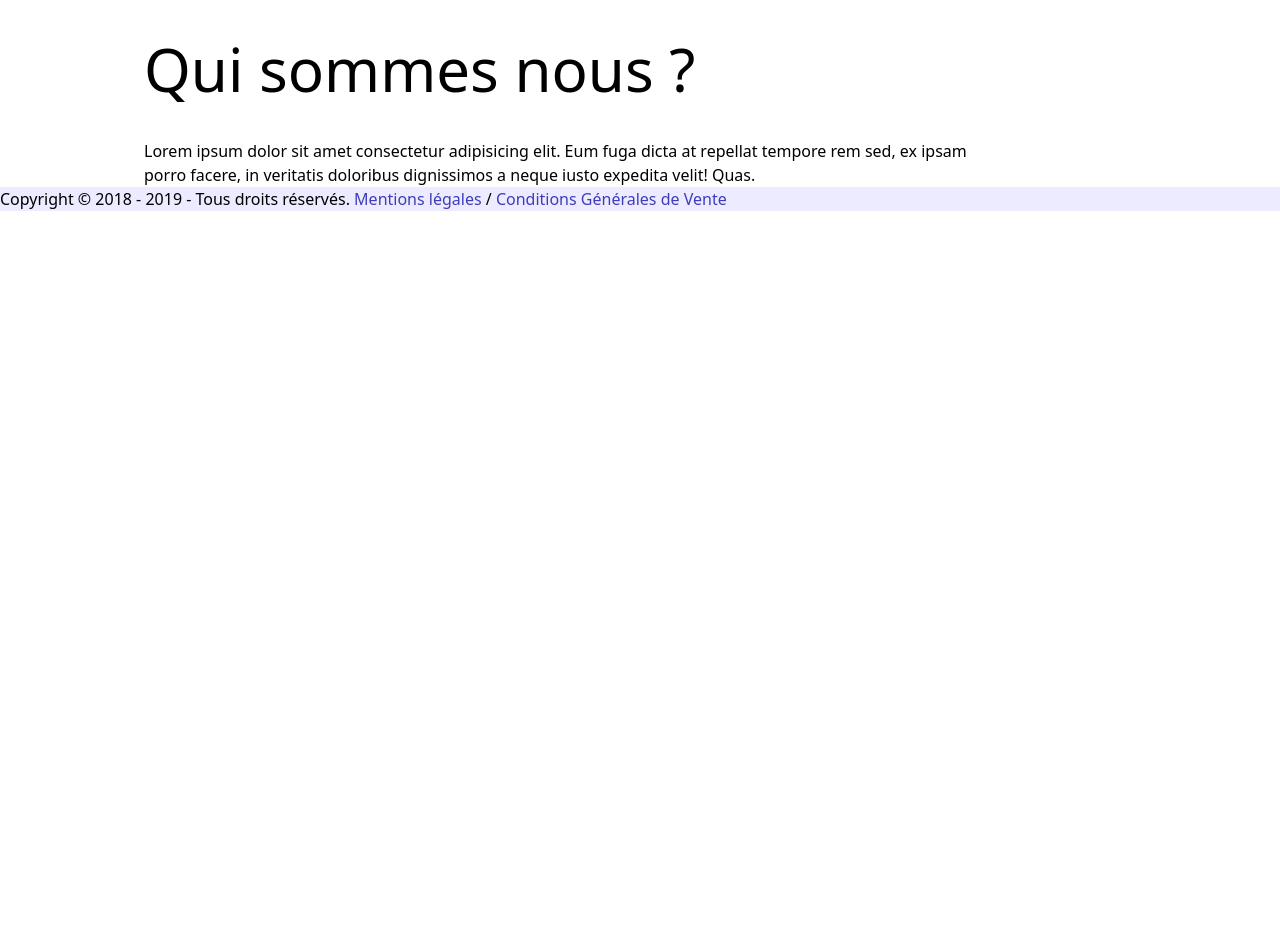
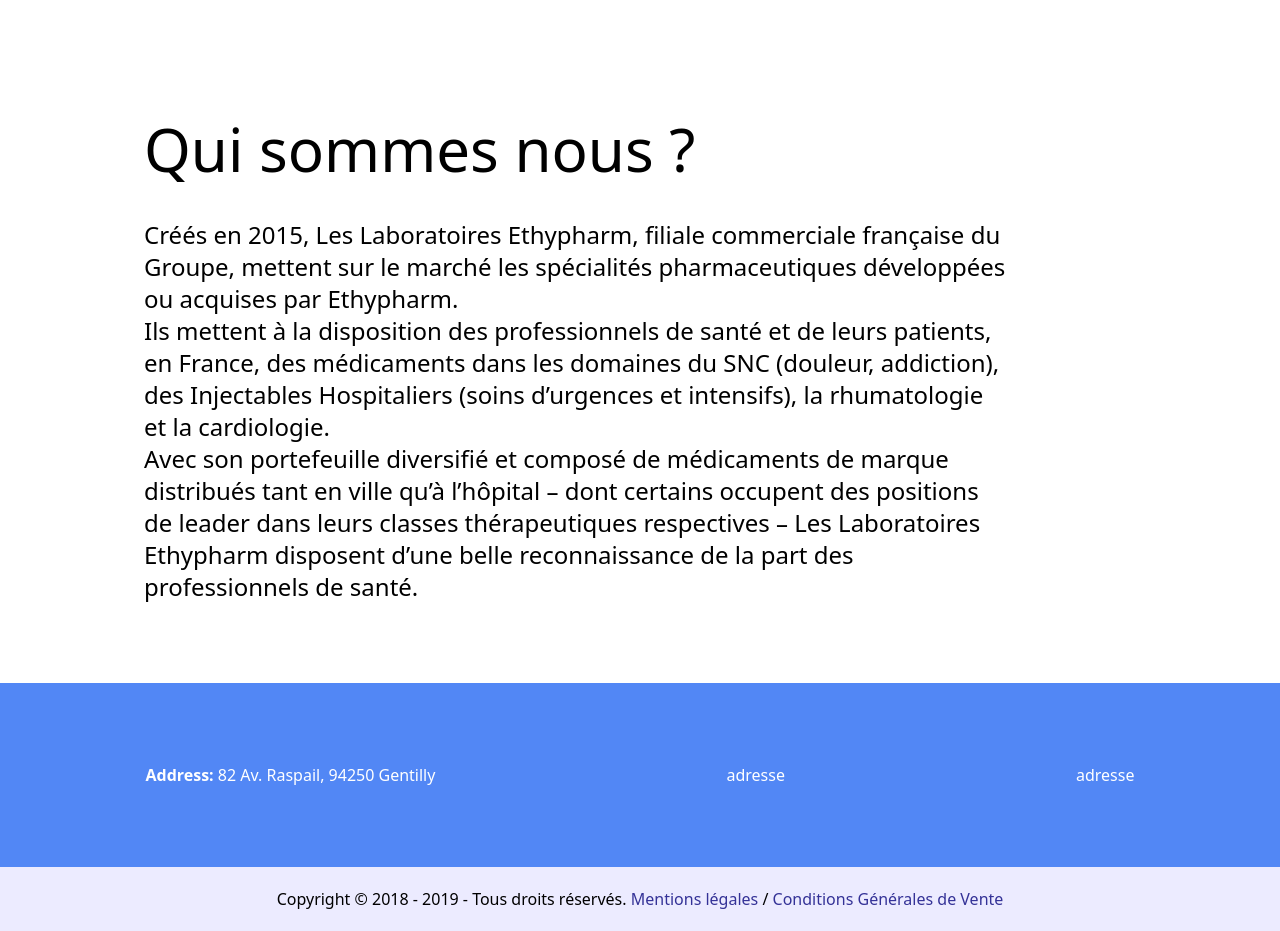
Before and after one commit to Shabich/GestInv, a React (Vite) app in the folder frontend/: page / in a window 1280 px wide. Shown: the part 980-1911 px from the top of the page. Before the commit the page ends 1191 px from the top, so only its background shows below. Built offline with nearby package versions, Linux system fonts and the light colour scheme.

Commit message:
home page

```diff
--- a/frontend/src/component/Footer.tsx
+++ b/frontend/src/component/Footer.tsx
@@ -1,12 +1,22 @@
 const Footer = () => {
     return (
         <footer>
-
-            <div className="bg-silver flex text-black">
-                <div>
-                    <p>Copyright © 2018 - 2019 - Tous droits réservés. <a href="" className='text-purple'>Mentions légales</a> / <a href="" className='text-purple'>Conditions Générales de Vente</a></p>
+            <div className="flex justify-around bg-blue text-white">
+                <div className="max-w-50 px-20 py-20">
+                    <p><b>Address:</b> 82 Av. Raspail, 94250 Gentilly</p>
                 </div>
 
+                <div className="max-w-50 px-20 py-20">
+                    <p>adresse</p>
+                </div>
+
+                <div className="max-w-50 px-20 py-20">
+                    <p>adresse</p>
+                </div>
+            </div>
+
+            <div className="flex justify-center py-5 bg-silver flex text-black m-0">
+                    <p>Copyright © 2018 - 2019 - Tous droits réservés. <a href="" className='text-purplehover'>Mentions légales</a> / <a href="" className='text-purplehover'>Conditions Générales de Vente</a></p>
             </div>
 
         </footer>
--- a/frontend/src/component/Header.tsx
+++ b/frontend/src/component/Header.tsx
@@ -1,44 +1,138 @@
+// import Logo from '../../../public/assets/images/gsb-logo.png';
+// import { Menu } from '@headlessui/react';
+
+// const user = {
+//   imageUrl:
+//     '',
+// }
+// const userNavigation = [
+//   { name: 'Mon Profil', href: '#' },
+//   { name: 'Mes Paramètres', href: '#' },
+//   { name: 'Se déconnecter', href: '#' },
+// ]
+
+
+// const Header = () => {
+//     return (
+//         <header className='bg-white shadow-md p-1 px-5'>
+//             <div className='flex justify-between items-center'>
+//                 <img src={Logo} alt="logo" width={100} height={50}/>
+//                 <nav className='flex justify-between min-w-28'>
+//                     <a href="/">
+//                         {/* <a className="hover:text-blue-500">Home</a> */}
+//                         Home
+//                     </a>
+
+//                     <a href="/page/NosProduits">
+//                         {/* <a className="hover:text-blue-500">About</a> */}
+//                         Nos produits
+//                     </a>
+
+//                     <a href="/page/NousConnaitre">
+//                         {/* <a className="hover:text-blue-500">About</a> */}
+//                         Nous connaitre
+//                     </a>
+
+//                     <a href="/page/EspacePresse">
+//                         {/* <a className="hover:text-blue-500">About</a> */}
+//                         Espace presse
+//                     </a>
+//                 </nav>
+//                 <div className="flex  justify-between items-center min-w-28">
+//                 {/* User Menu */}
+//                     <div className="hidden md:flex items-center">
+//                     <div className="relative">
+//                         <Menu.Button className="flex items-center bg-gray-800 rounded-full focus:outline-none">
+//                         <img
+//                             src={user.imageUrl}
+//                             alt="User"
+//                             className="h-8 w-8 rounded-full"
+//                         />
+//                         </Menu.Button>
+//                         <Menu.Items className="absolute right-0 mt-2 w-48 bg-white rounded-md shadow-lg ring-1 ring-black ring-opacity-5 focus:outline-none">
+//                         {userNavigation.map((item) => (
+//                             <Menu.Item key={item.name}>
+//                             <a
+//                                 href={item.href}
+//                                 className="block px-4 py-2 text-sm text-gray-700 hover:bg-gray-100"
+//                             >
+//                                 {item.name}
+//                             </a>
+//                             </Menu.Item>
+//                         ))}
+//                         </Menu.Items>
+//                     </div>
+//                     </div>
+//                 </div>
+//             </div>
+//         </header>
+//     );
+// };
+
+// export default Header;
+
+import React from "react";
 import Logo from '../../../public/assets/images/gsb-logo.png';
 import { Menu } from '@headlessui/react';
+import { useLocation } from 'react-router-dom';
 
 const user = {
-  imageUrl:
-    '',
-}
+  imageUrl: '',
+};
+
 const userNavigation = [
   { name: 'Mon Profil', href: '#' },
   { name: 'Mes Paramètres', href: '#' },
   { name: 'Se déconnecter', href: '#' },
-]
-
+];
 
 const Header = () => {
+  const location = useLocation(); // Récupère l'URL actuelle
+
+  const isActive = (path: string) => location.pathname === path; // Vérifie si le chemin est actif
+
   return (
-        <header className='bg-white shadow-md p-1 px-5'>
-            <div className='flex justify-between items-center'>
-                <img src={Logo} alt="logo" width={100} height={50}/>
-                <nav className='flex justify-between min-w-28'>
-                    <a href="/">
-                        {/* <a className="hover:text-blue-500">Home</a> */}
+    <header className="bg-white shadow-md p-1 px-5">
+      <div className="flex justify-between items-center">
+        <img src={Logo} alt="logo" width={100} height={50} />
+        <nav className="flex justify-between min-w-28">
+          <a
+            href="/"
+            className={`hover:text-blue-500 ${
+              isActive('/') ? 'text-blue-600 font-bold' : 'text-gray-700'
+            }`}
+          >
             Home
           </a>
 
-                    <a href="/page/NosProduits">
-                        {/* <a className="hover:text-blue-500">About</a> */}
+          <a
+            href="/page/NosProduits"
+            className={`hover:text-blue-500 ${
+              isActive('/page/NosProduits') ? 'text-blue-600 font-bold' : 'text-gray-700'
+            }`}
+          >
             Nos produits
           </a>
 
-                    <a href="/page/NousConnaitre">
-                        {/* <a className="hover:text-blue-500">About</a> */}
+          <a
+            href="/page/NousConnaitre"
+            className={`hover:text-blue-500 ${
+              isActive('/page/NousConnaitre') ? 'text-blue-600 font-bold' : 'text-gray-700'
+            }`}
+          >
             Nous connaitre
           </a>
 
-                    <a href="/page/EspacePresse">
-                        {/* <a className="hover:text-blue-500">About</a> */}
+          <a
+            href="/page/EspacePresse"
+            className={`hover:text-blue-500 ${
+              isActive('/page/EspacePresse') ? 'text-blue-600 font-bold' : 'text-gray-700'
+            }`}
+          >
             Espace presse
           </a>
         </nav>
-                <div className="flex  justify-between items-center min-w-28">
+        <div className="flex justify-between items-center min-w-28">
           {/* User Menu */}
           <div className="hidden md:flex items-center">
             <div className="relative">
--- a/frontend/src/page/Home.tsx
+++ b/frontend/src/page/Home.tsx
@@ -1,18 +1,34 @@
 function Home() {
+  return (
+    <div>
+      <div className="text-center bg-home bg-cover bg-center bg-no-repeat overflow-hidden flex flex-col justify-center items-center p-60">
+        <h1 className="font-Oswald text-white text-9xl mb-20">GSB Laboratory</h1>
+        <input type="text" className="px-4 py-2 w-1/2" placeholder="Rechercher" />
+      </div>
 
-  return (
-        <div>
-            <div className="text-center bg-home bg-cover bg-center bg-no-repeat overflow-hidden flex flex-col justify-center items-center p-60">
-                <h1 className='font-Oswald text-white text-9xl mb-20'>GSB Laboratory</h1>
-                <input type="text" className='px-4 py-2 w-1/2' placeholder='Rechercher'/>
-            </div>
-
-            <div className='xl:flex flex-col gap-10 mt-20 px-36 max-w-6xl'>
-                <h2 className='text-6xl'>Qui sommes nous ?</h2>
-                <p>Lorem ipsum dolor sit amet consectetur adipisicing elit. Eum fuga dicta at repellat tempore rem sed, ex ipsam porro facere, in veritatis doloribus dignissimos a neque iusto expedita velit! Quas.</p>
-            </div>
+      <div className="xl:flex flex-col gap-10 mt-20 px-36 py-20 max-w-6xl">
+        <h2 className="text-6xl">Qui sommes nous ?</h2>
+        <div className="text-2xl">
+          <p>
+            Créés en 2015, Les Laboratoires Ethypharm, filiale commerciale française du Groupe,
+            mettent sur le marché les spécialités pharmaceutiques développées ou acquises par
+            Ethypharm.
+          </p>
+          <p>
+            Ils mettent à la disposition des professionnels de santé et de leurs patients, en
+            France, des médicaments dans les domaines du SNC (douleur, addiction), des Injectables
+            Hospitaliers (soins d’urgences et intensifs), la rhumatologie et la cardiologie.
+          </p>
+          <p>
+            Avec son portefeuille diversifié et composé de médicaments de marque distribués tant en
+            ville qu’à l’hôpital – dont certains occupent des positions de leader dans leurs classes
+            thérapeutiques respectives – Les Laboratoires Ethypharm disposent d’une belle
+            reconnaissance de la part des professionnels de santé.
+          </p>
         </div>
-  );
+      </div>
+    </div>
+  )
 }
 
-export default Home;
+export default Home
--- a/frontend/tailwind.config.js
+++ b/frontend/tailwind.config.js
@@ -7,12 +7,14 @@
       current: 'currentColor',
       'white': '#ffffff',
       'purple': '#3f3cbb',
+      'purplehover': '#343297',
       'midnight': '#121063',
       'metal': '#565584',
       'tahiti': '#3ab7bf',
       'silver': '#ecebff',
       'bubble-gum': '#ff77e9',
       'bermuda': '#78dcca',
+      'blue': '#5287f5',
     },
     extend: {
       backgroundImage: {
```
Lines whose indentation alone changed are shown as unchanged.
